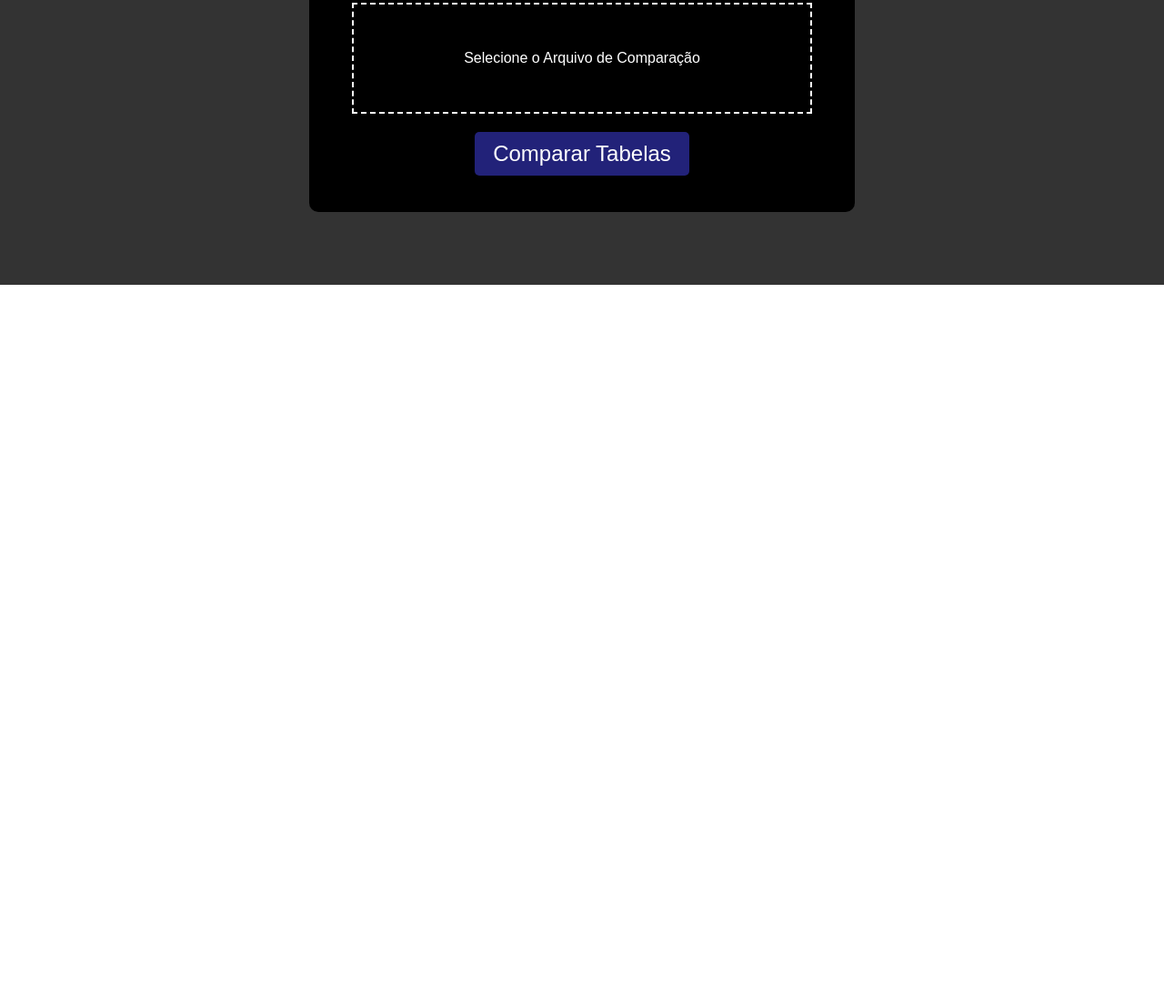
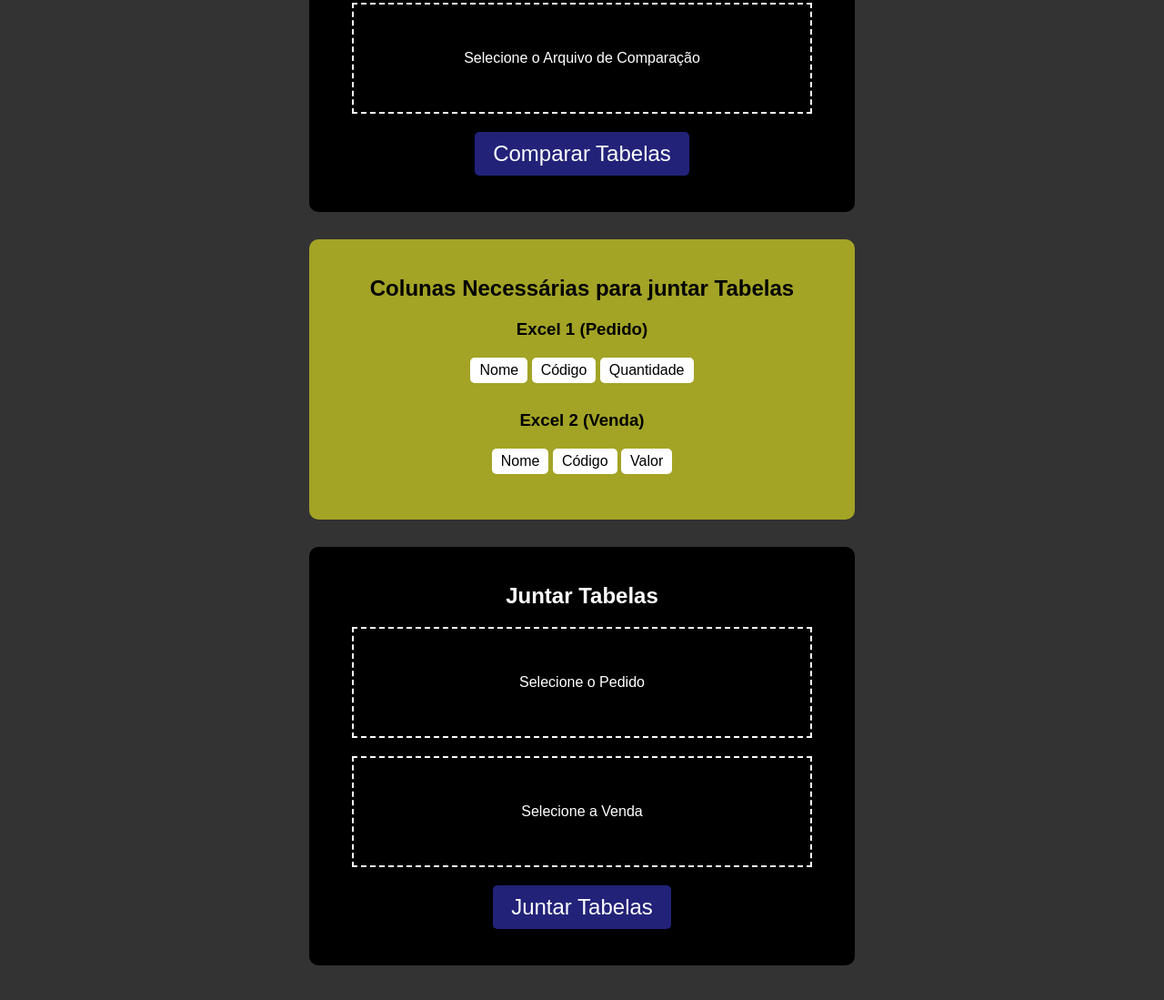
Before and after one commit to Massaki19989/AtomacaoEtiquetasFront, a website: page .Front Gerador de Etiqueta/pages/excel.html in a window 1280 px wide. Shown: the part 587-1686 px from the top of the page at 91% size. Before the commit the page ends 900 px from the top, so only its background shows below. Drawn offline with Linux system fonts and the light colour scheme.

```diff
--- a/.Front Gerador de Etiqueta/css/excel.css
+++ b/.Front Gerador de Etiqueta/css/excel.css
@@ -18,6 +18,10 @@
     margin-bottom: 20px;
 }
 
+.necessario h3{
+    margin: 20px 0;
+}
+
 .necessario li{
     margin-bottom: 10px;
     display: inline-block;
@@ -27,7 +31,7 @@
     border-radius: 5px;
 }
 
-#compare label{
+.dropzone label{
     display: block;
     margin: 20px 0;
     border: 2px dashed white;
@@ -36,7 +40,7 @@
     transition: all 0.3s ease;
 }
 
-#compare label:hover{
+.dropzone label:hover{
     border: 2px dashed green;
     color: green;
 }
--- a/.Front Gerador de Etiqueta/css/style.css
+++ b/.Front Gerador de Etiqueta/css/style.css
@@ -358,3 +358,8 @@
     border: 1px solid white;
     font-size: 30px;
 }
+
+.bg-yellow{
+    background-color: rgb(163, 163, 38) !important;
+    color: black !important;
+}
--- a/.Front Gerador de Etiqueta/js/functions-excel.js
+++ b/.Front Gerador de Etiqueta/js/functions-excel.js
@@ -41,6 +41,8 @@
 
     setupDropZone('dropzone1', 'excel1', 'lblExcel1');
     setupDropZone('dropzone2', 'excel2','lblExcel2');
+    setupDropZone('dropzone3', 'pedido', 'lblPedido');
+    setupDropZone('dropzone4', 'venda','lblVenda');
 }catch(e){
     console.log(e);
 }
--- /dev/null
+++ b/.Front Gerador de Etiqueta/package.json
@@ -0,0 +1,5 @@
+{
+  "dependencies": {
+    "bootstrap": "^5.3.8"
+  }
+}
--- a/.Front Gerador de Etiqueta/pages/excel.html
+++ b/.Front Gerador de Etiqueta/pages/excel.html
@@ -13,7 +13,7 @@
         <section class="subheader"></section>
 
         <main>
-            <div class="necessario box">
+            <div class="necessario box bg-yellow">
                 <h2>Colunas Necessárias</h2>
                 <ul>
                     <li>Nome</li>
@@ -37,6 +37,39 @@
 
                 <button type="submit">Comparar Tabelas</button>
             </form>
+
+            <div class="necessario box bg-yellow">
+                <h2>Colunas Necessárias para juntar Tabelas</h2>
+                <h3>Excel 1 (Pedido)</h3>
+                <ul>
+                    <li>Nome</li>
+                    <li>Código</li>
+                    <li>Quantidade</li>
+                </ul>
+
+                <h3>Excel 2 (Venda)</h3>
+                <ul>
+                    <li>Nome</li>
+                    <li>Código</li>
+                    <li>Valor</li>
+                </ul>
+            </div><!--necessario-->
+
+            <form method="post" enctype="multipart/form-data" id="together" class="box">
+                <h2>Juntar Tabelas</h2>
+                <div class="dropzone" id="dropzone3">
+                    <label for="pedido" draggable="true" id="lblPedido">Selecione o Pedido</label>
+                    <input type="file" name="pedido" id="pedido" class="d-none">
+                </div><!--dropzone-->
+
+                <div class="dropzone" id="dropzone4">
+                    <label for="venda" draggable="true" id="lblVenda">Selecione a Venda</label>
+                    <input type="file" name="venda" id="venda" class="d-none">
+                </div><!--dropzone-->
+
+                <button type="submit">Juntar Tabelas</button>
+
+            </form>
         </main>
 
         <script src="../js/components.js"></script>
```
Also changed, not shown: 1 other file.
